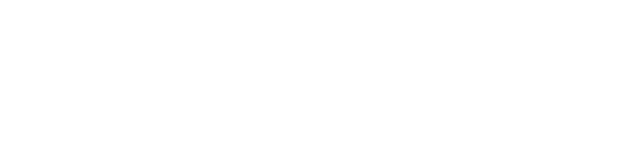
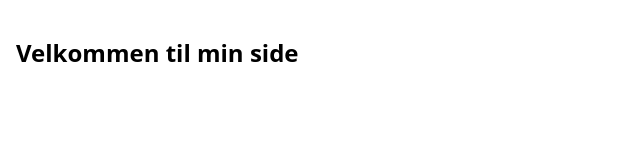
Before and after one commit to Claudia2305/Dag4-23.jan-2025, a website: page index.html in a window 1280 px wide. Shown: the whole page, without its empty margins (0-640 px from the left). Drawn offline with Linux system fonts and the light colour scheme.

Commit message:
Added H1

```diff
--- a/index.html
+++ b/index.html
@@ -19,6 +19,7 @@
       <!-- Ulike seksjoner -->
       <section>
         <!-- Hero-seksjon -->
+        <h1>Velkommen til min side</h1>
       </section>
       <section>
         <!--  Videre informasjon -->
```
Also changed, not shown: 1 other file.
